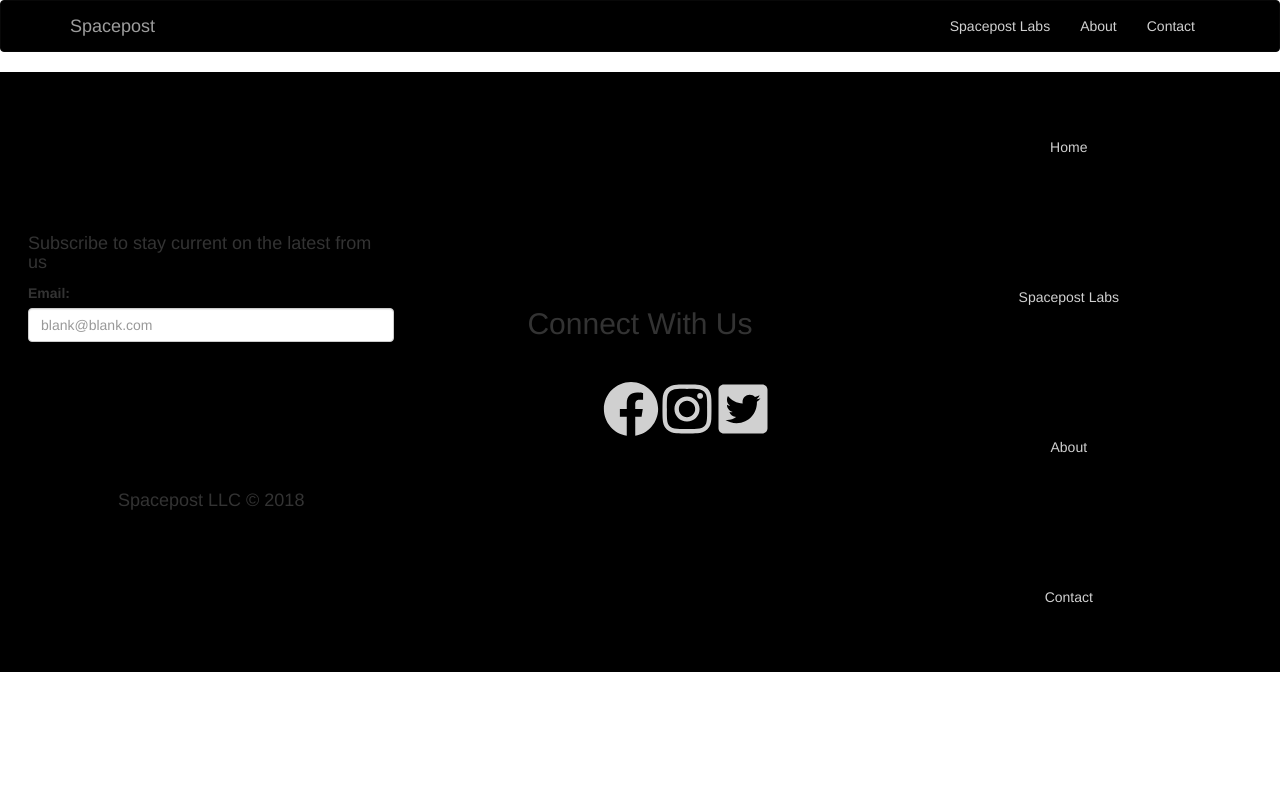
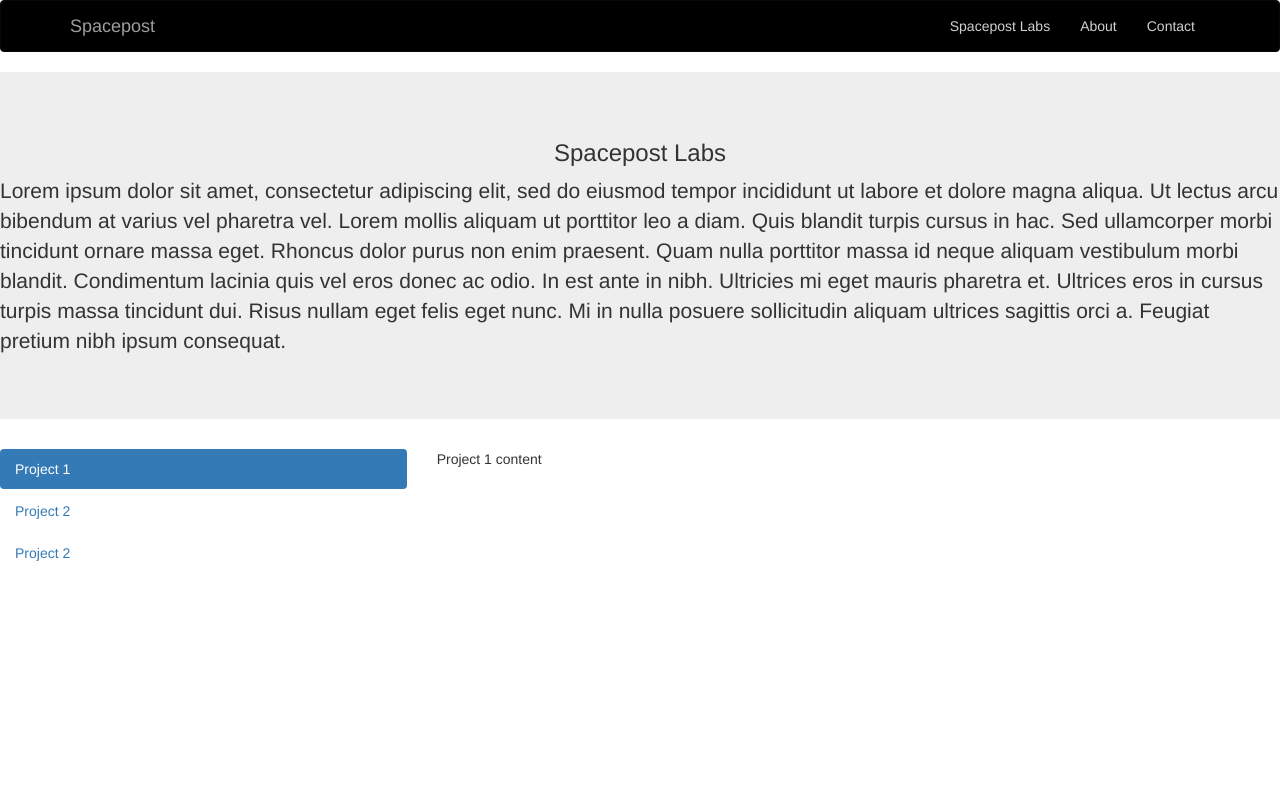
Before and after one commit to Novandev/spacepost-main-site, a React (Create React App) app: page /spacepostlabs in a window 1280 px wide. Shown: the top 800 px of the page. Built offline with nearby package versions, Linux system fonts and the light colour scheme.

Commit message:
added to the labs section

```diff
--- a/src/components/layout/Header.js
+++ b/src/components/layout/Header.js
@@ -21,13 +21,13 @@ class HeaderLayout extends React.Component{
                         </Navbar.Header>
                         <Navbar.Collapse>
                             <Nav pullRight>
-                                <NavItem eventKey={1} className={'header-nav-item'}>
+                                <NavItem eventKey={1} className={'header-nav-item'} to="/spacepostlabs">
                                     <NavLink activeStyle={{color: '#D0D0D0',textDecoration: 'none'}}  to="/spacepostlabs"  className={'header-nav-link'}>Spacepost Labs</NavLink>
                                 </NavItem>
-                                <NavItem eventKey={2} href="/about" className={'header-nav-item'}>
+                                <NavItem eventKey={2} className={'header-nav-item'} to="/about">
                                     <NavLink activeStyle={{color: '#D0D0D0',textDecoration: 'none'}}  to="/about" className={'header-nav-link'}> About</NavLink>
                                 </NavItem>
-                                <NavItem eventKey={1} href="/contact" className={'header-nav-item'}>
+                                <NavItem eventKey={1}  className={'header-nav-item'} to="/contact" >
                                     <NavLink activeStyle={{color: '#D0D0D0',textDecoration: 'none'}}  to="/contact" className={'header-nav-link'}>Contact</NavLink>
 
                                 </NavItem>
--- a/src/pages/Home/Home.js
+++ b/src/pages/Home/Home.js
@@ -44,7 +44,7 @@ const Home =() =>{
 
                     </div>
 
-                <h3 className={'engage-heading'}>3D Scanning and Modeling</h3>
+                <h3 className={'engage-heading'}>Virtual and Augmented Reality</h3>
 
 
                 <div className={'media-body-jumbotron'}>
--- a/src/pages/Labs/Labs.css
+++ b/src/pages/Labs/Labs.css
@@ -0,0 +1,11 @@
+#project-section{
+    height:75vh;
+}
+
+
+#projects-jumbotron{
+    display:flex;
+    flex-direction: column;
+    justify-content: space-between;
+    align-items: center;
+}
--- a/src/pages/Labs/Labs.js
+++ b/src/pages/Labs/Labs.js
@@ -1,7 +1,7 @@
 import React from 'react';
+import { Row,Col, Nav,NavItem,Tab, Jumbotron } from 'react-bootstrap'
 
-
-
+import './Labs.css';
 class Labs extends React.Component{
 
 
@@ -11,6 +11,31 @@ class Labs extends React.Component{
 
         return(
             <section>
+                <Jumbotron id='projects-jumbotron'>
+                    <h3>Spacepost Labs</h3>
+                    <p>Lorem ipsum dolor sit amet, consectetur adipiscing elit, sed do eiusmod tempor incididunt ut labore et dolore magna aliqua. Ut lectus arcu bibendum at varius vel pharetra vel. Lorem mollis aliquam ut porttitor leo a diam. Quis blandit turpis cursus in hac. Sed ullamcorper morbi tincidunt ornare massa eget. Rhoncus dolor purus non enim praesent. Quam nulla porttitor massa id neque aliquam vestibulum morbi blandit. Condimentum lacinia quis vel eros donec ac odio. In est ante in nibh. Ultricies mi eget mauris pharetra et. Ultrices eros in cursus turpis massa tincidunt dui. Risus nullam eget felis eget nunc. Mi in nulla posuere sollicitudin aliquam ultrices sagittis orci a. Feugiat pretium nibh ipsum consequat.</p>
+                </Jumbotron>
+                <article id='project-section'>
+                    <Tab.Container id="" defaultActiveKey="first">
+                        <Row className="clearfix">
+                            <Col sm={4}>
+                                <Nav bsStyle="pills" stacked>
+                                    <NavItem eventKey="first">Project 1</NavItem>
+                                    <NavItem eventKey="second">Project 2</NavItem>
+                                    <NavItem eventKey="third">Project 2</NavItem>
+                                </Nav>
+                            </Col>
+                            <Col sm={8}>
+                                <Tab.Content animation>
+                                    <Tab.Pane eventKey="first">Project 1 content</Tab.Pane>
+                                    <Tab.Pane eventKey="second">Project 2 content</Tab.Pane>
+                                    <Tab.Pane eventKey="third">Project 3 content</Tab.Pane>
+                                </Tab.Content>
+                            </Col>
+                        </Row>
+                    </Tab.Container>
+                </article>
+
 
             </section>
 
```
Also changed, not shown: 1 other file (tests, documents, lock files or other folders).
